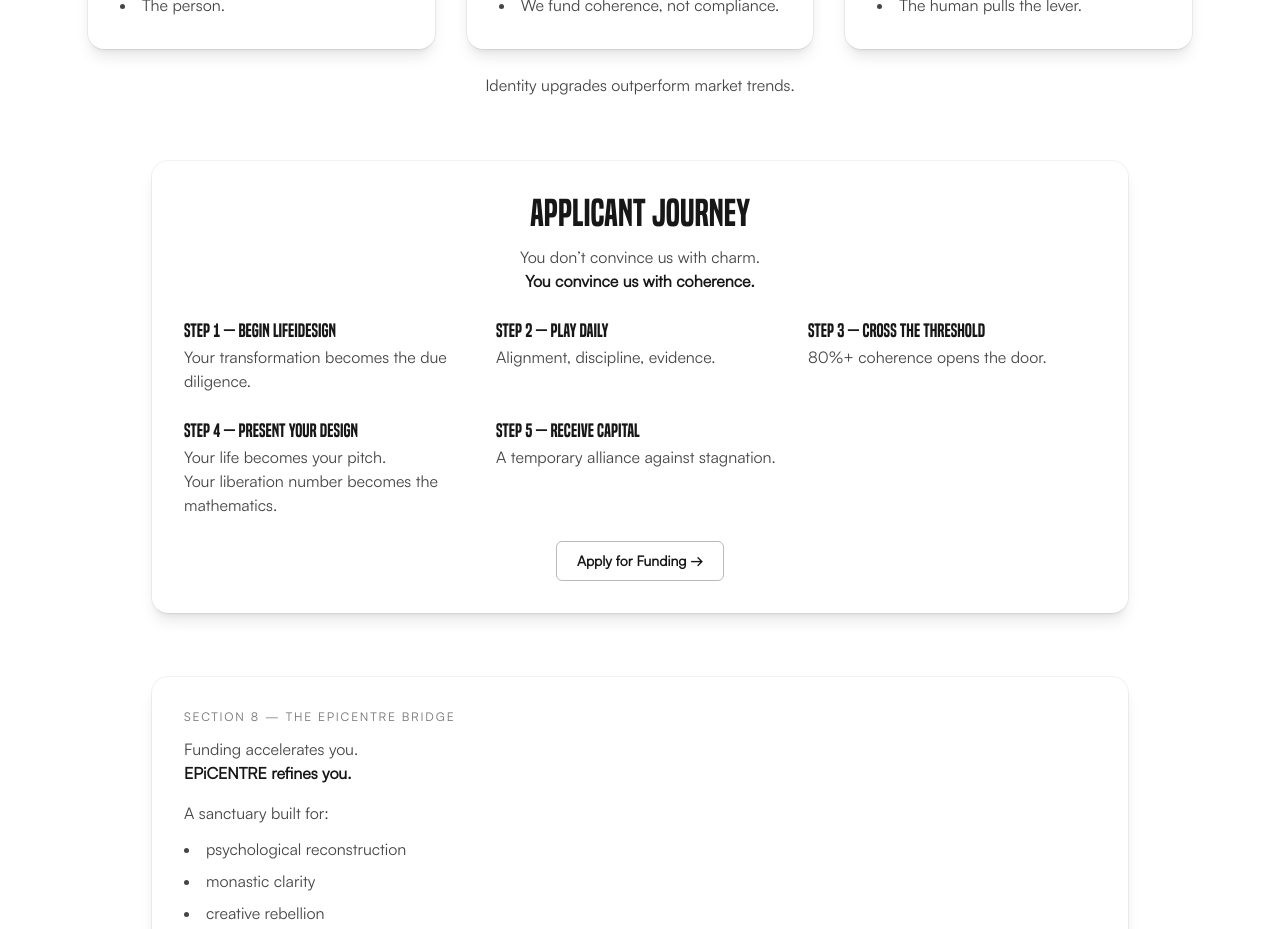
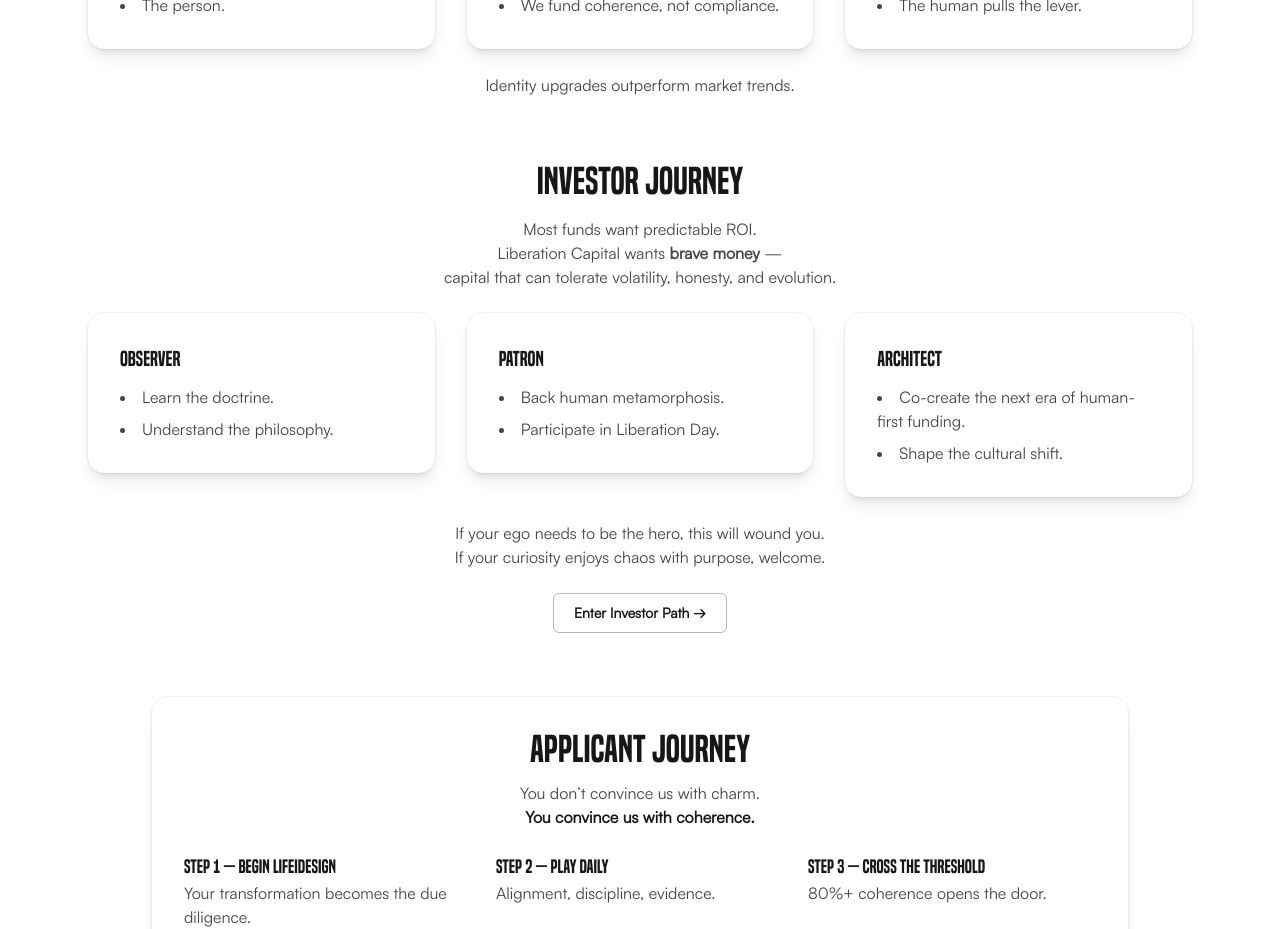
Before and after one commit to Kumar-Sushil0/Liberation-capital, a Next.js app: page / in a window 1280 px wide. Shown: the part 2140-3069 px from the top of the page. Built offline with nearby package versions, Linux system fonts and the light colour scheme.

Commit message:
missing section 6

```diff
--- a/src/app/page.tsx
+++ b/src/app/page.tsx
@@ -161,6 +161,52 @@
         <p className="mt-6 text-center text-foreground/80">Identity upgrades outperform market trends.</p>
       </div>
 
+      <div className="mx-auto w-full max-w-6xl px-6 py-8">
+        <div className="mb-4 text-center">
+          <h4 className="text-3xl sm:text-4xl font-serif font-semibold">Investor Journey</h4>
+        </div>
+        <div className="text-center">
+          <p className="text-foreground/80">Most funds want predictable ROI.</p>
+          <p className="text-foreground/80">Liberation Capital wants <span className="font-bold">brave money</span> —</p>
+          <p className="text-foreground/80">capital that can tolerate volatility, honesty, and evolution.</p>
+        </div>
+        <div className="mt-6 grid grid-cols-1 md:grid-cols-3 gap-8 items-start">
+          <div className="rounded-2xl bg-background shadow-lg ring-1 ring-black/5 p-8">
+            <h5 className="text-xl font-serif font-bold">Observer</h5>
+            <ul className="mt-3 text-foreground/80 space-y-2 list-disc list-inside">
+              <li>Learn the doctrine.</li>
+              <li>Understand the philosophy.</li>
+            </ul>
+          </div>
+          <div className="rounded-2xl bg-background shadow-lg ring-1 ring-black/5 p-8">
+            <h5 className="text-xl font-serif font-bold">Patron</h5>
+            <ul className="mt-3 text-foreground/80 space-y-2 list-disc list-inside">
+              <li>Back human metamorphosis.</li>
+              <li>Participate in Liberation Day.</li>
+            </ul>
+          </div>
+          <div className="rounded-2xl bg-background shadow-lg ring-1 ring-black/5 p-8">
+            <h5 className="text-xl font-serif font-bold">Architect</h5>
+            <ul className="mt-3 text-foreground/80 space-y-2 list-disc list-inside">
+              <li>Co-create the next era of human-first funding.</li>
+              <li>Shape the cultural shift.</li>
+            </ul>
+          </div>
+        </div>
+        <div className="mt-6 text-center text-foreground/80">
+          <p>If your ego needs to be the hero, this will wound you.</p>
+          <p>If your curiosity enjoys chaos with purpose, welcome.</p>
+        </div>
+        <div className="mt-6 flex justify-center">
+          <a
+            href="#"
+            className="inline-flex h-10 px-5 items-center rounded-md border border-foreground/30 text-foreground text-sm font-semibold hover:bg-foreground/10 transition"
+          >
+            Enter Investor Path →
+          </a>
+        </div>
+      </div>
+
       <div className="mx-auto w-full max-w-5xl px-6 py-8">
         <div className="rounded-2xl bg-background shadow-lg ring-1 ring-black/5 p-8">
           <h4 className="text-3xl sm:text-4xl font-serif font-semibold text-center">Applicant Journey</h4>
```
